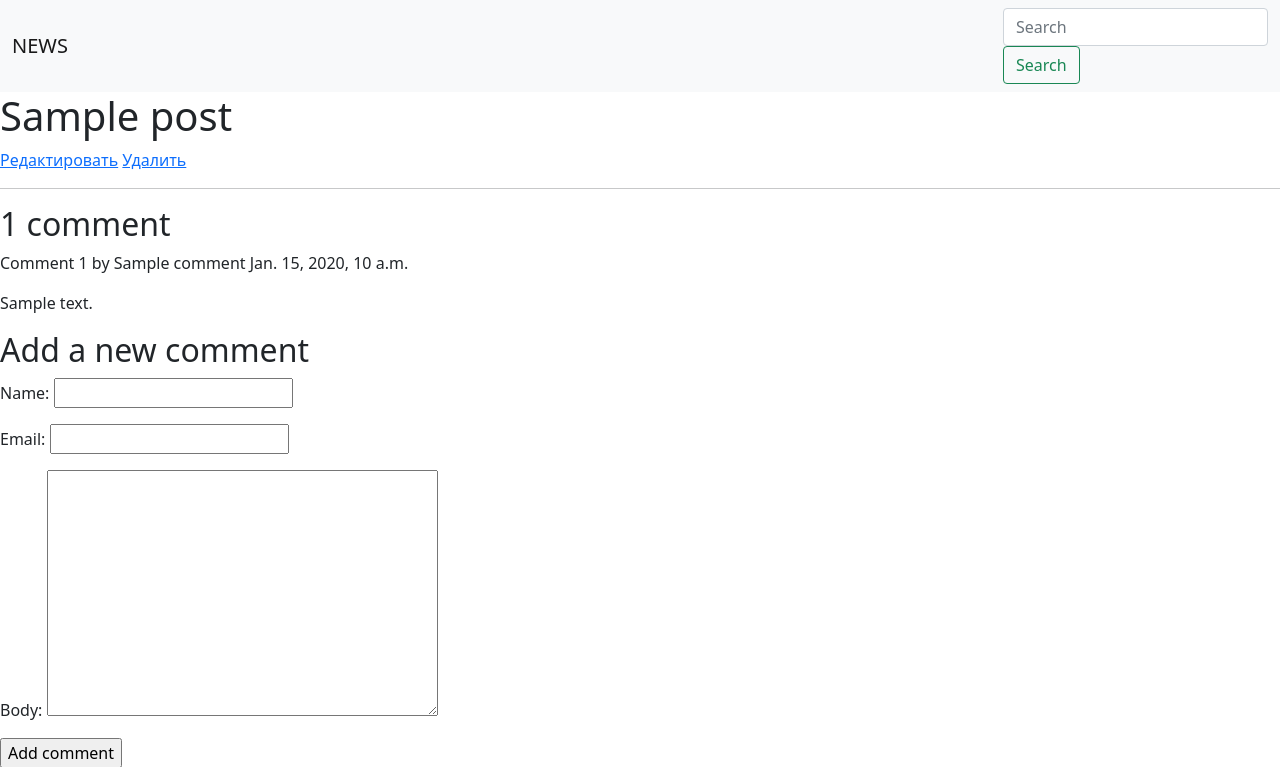
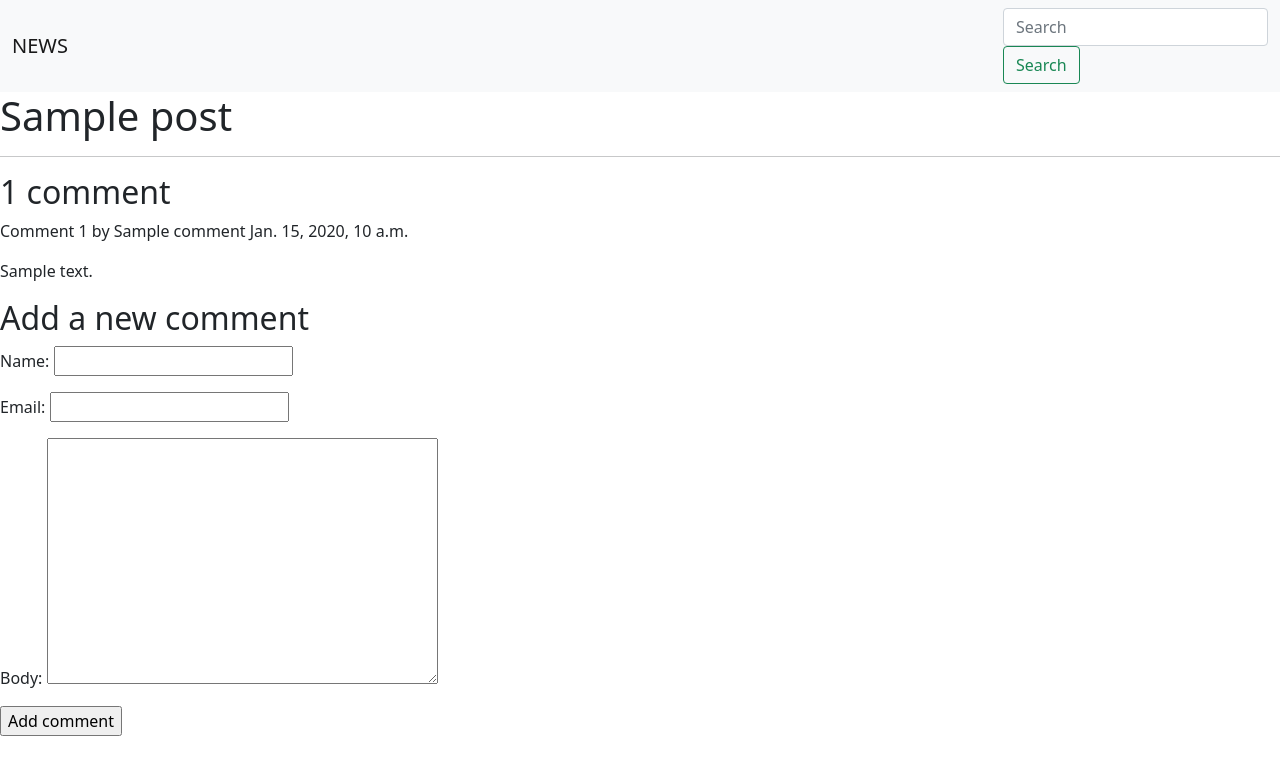
Before and after one commit to AlmazKeldibekov/news, a Django app: page /posts/1/ in a window 1280 px wide. Shown: the top 767 px of the page. Run offline with Django 3.2, Linux system fonts and the light colour scheme; tables that the repository leaves empty hold one stand-in row (values such as "Sample post").

Commit message:
Remove Update Delete buttons for ordinary users

```diff
--- a/templates/posts/post_detail.html
+++ b/templates/posts/post_detail.html
@@ -6,9 +6,11 @@
 
 {% block content %}
 <h1>{{ post.title }}</h1>
-    <a href="{% url 'post_update_url' id=post.id %}">Редактировать</a>
-    <a href="{% url 'post_delete_url' id=post.id %}">Удалить</a>
-    <hr>
+    {% if request.user.is_authenticated and not request.user.role == 'ordinary' %}
+        <a href="{{ post.get_update_url }}" class = 'btn btn-primary'>Редактировать</a>
+        <a href="{{ post.get_delete_url }}" class = 'btn btn-danger'>Удалить</a>
+    {% endif %}
+<hr>
 {% with comments.count as total_comments %}
     <h2>{{ total_comments }} comment{{ total_comments|pluralize }}</h2>
 {% endwith %}
```
